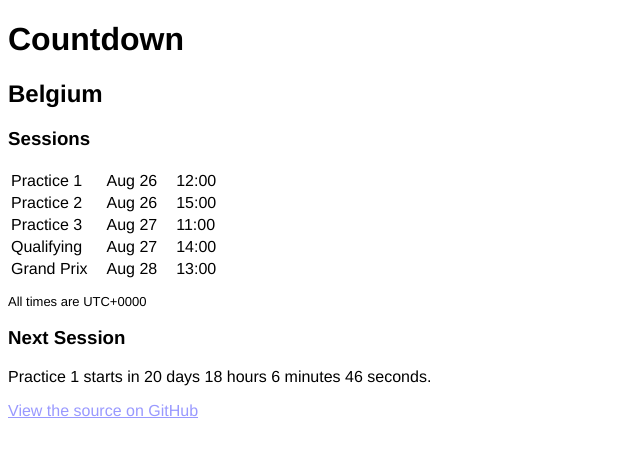
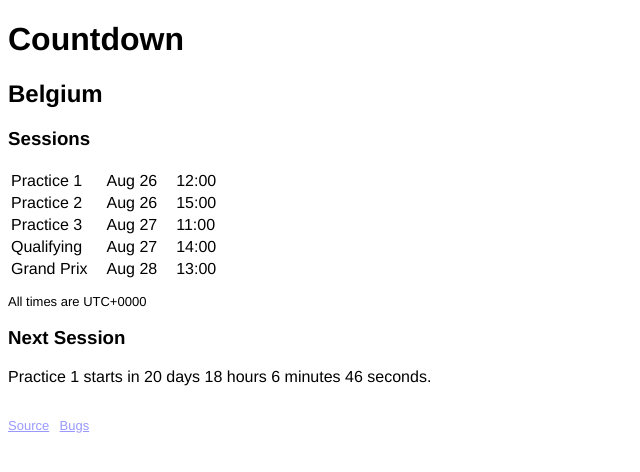
Before and after one commit to jmp/f1cd, a React (Create React App) app: page / in a window 1280 px wide. Shown: the top 472 px of the page, without its empty margins (0-640 px from the left). Built offline with nearby package versions, Linux system fonts and the light colour scheme.

Commit message:
Add a nicer footer

```diff
--- a/src/App.css
+++ b/src/App.css
@@ -26,3 +26,19 @@ td {
 #tzinfo {
     font-size: small;
 }
+
+footer {
+    padding-top: 1em;
+}
+
+footer ul {
+    list-style: none;
+    font-size: small;
+    margin: 0;
+    padding: 0;
+}
+
+footer li {
+    display: inline;
+    margin-right: 0.8em;
+}
--- a/src/App.tsx
+++ b/src/App.tsx
@@ -54,7 +54,12 @@ function App({ rounds, getDate, updateInterval }: AppProps) {
             <p id='tzinfo'>All times are UTC{new Date().toString().match(/([-+][0-9]+)\s/)![1]}</p>
             <h3>Next Session</h3>
             <p><span data-testid='session'>{nextSession.title}</span> starts in <span data-testid='countdown'>{remainingTime}</span>.</p>
-            <p><a href='https://github.com/jmp/f1cd'>View the source on GitHub</a></p>
+            <footer>
+                <ul>
+                    <li><a href='https://github.com/jmp/f1cd'>Source</a></li>
+                    <li><a href='https://github.com/jmp/f1cd/issues'>Bugs</a></li>
+                </ul>
+            </footer>
         </div>
     );
 }
```
